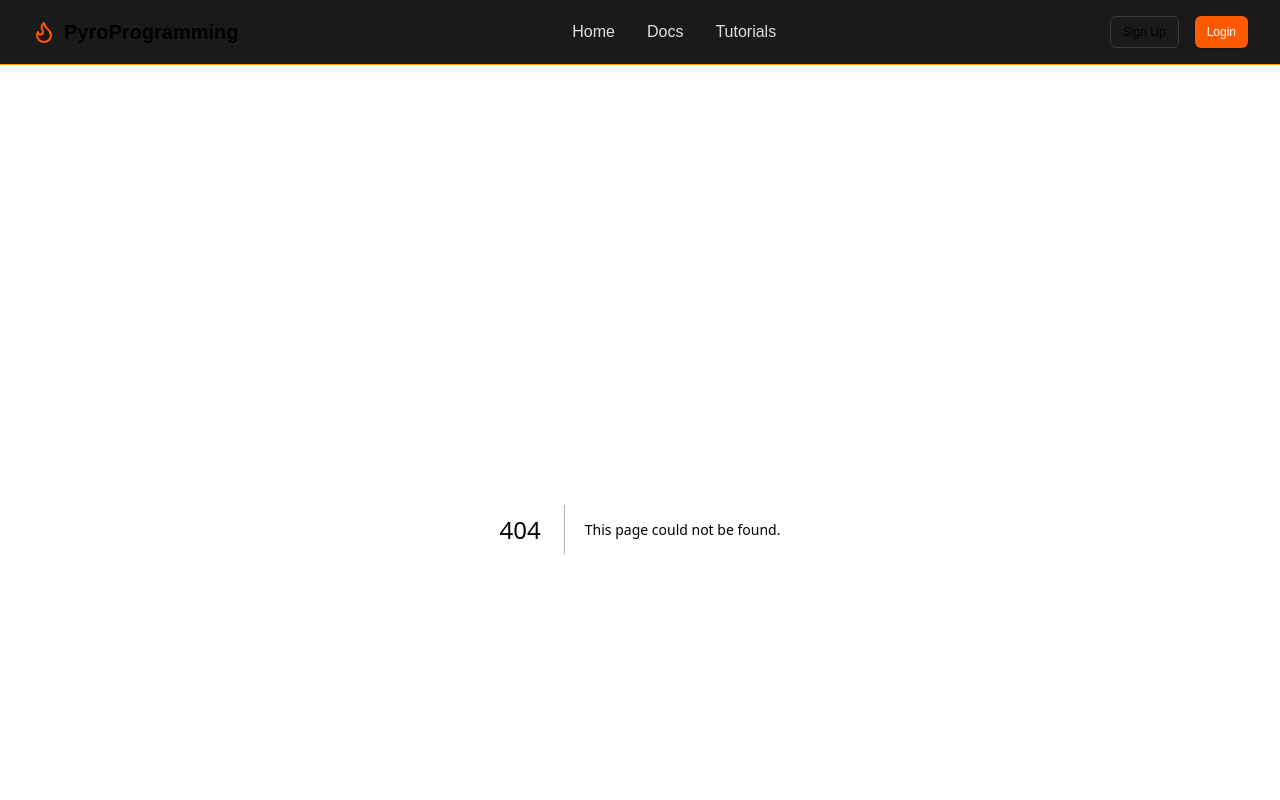
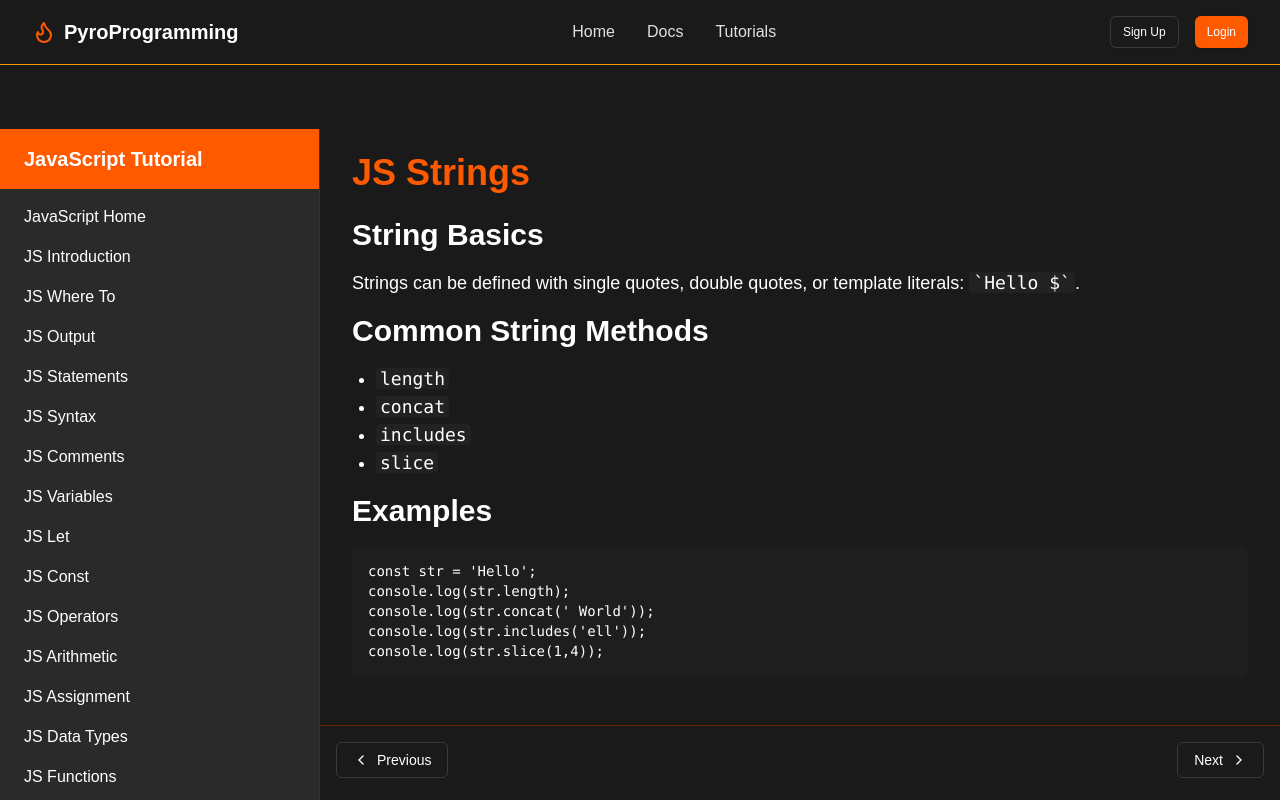
Before and after one commit to 321EZ123/PyroProgramming, a Next.js app: page /tutorials/javascript/strings in a window 1280 px wide. Before the commit this address had no page. Shown: the top 800 px of the page. Built offline with nearby package versions, Linux system fonts and the light colour scheme.

Commit message:
Create page.tsx

```diff
--- /dev/null
+++ b/src/app/tutorials/javascript/strings/page.tsx
@@ -0,0 +1,28 @@
+"use client";
+
+export default function JsStrings() {
+  return (
+    <div className="max-w-4xl mx-auto">
+      <h1 className="text-4xl font-bold mb-6 text-primary">JS Strings</h1>
+      <h2 className="text-3xl font-semibold mb-4">String Basics</h2>
+      <p className="text-lg mb-4">Strings can be defined with single quotes, double quotes, or template literals: <code className="bg-card/50 px-1 rounded">`Hello ${name}`</code>.</p>
+
+      <h2 className="text-3xl font-semibold mb-4">Common String Methods</h2>
+      <ul className="list-disc pl-6 mb-4 text-lg">
+        <li><code className="bg-card/50 px-1 rounded">length</code></li>
+        <li><code className="bg-card/50 px-1 rounded">concat</code></li>
+        <li><code className="bg-card/50 px-1 rounded">includes</code></li>
+        <li><code className="bg-card/50 px-1 rounded">slice</code></li>
+      </ul>
+
+      <h2 className="text-3xl font-semibold mb-4">Examples</h2>
+      <div className="bg-[#1E1E1E] rounded-md p-4 mb-6 text-white font-mono text-sm">
+        <pre>{`const str = 'Hello';
+console.log(str.length);
+console.log(str.concat(' World'));
+console.log(str.includes('ell'));
+console.log(str.slice(1,4));`}</pre>
+      </div>
+    </div>
+  );
+}
```
